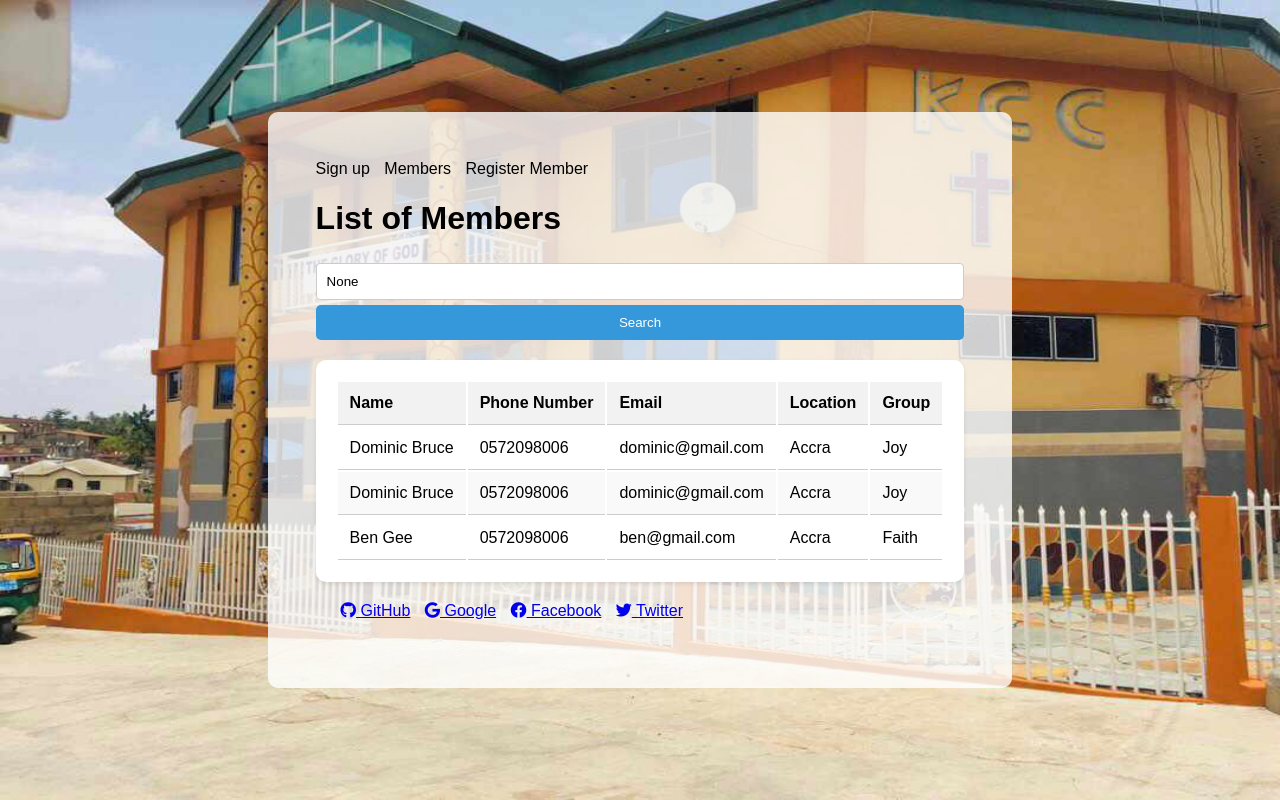
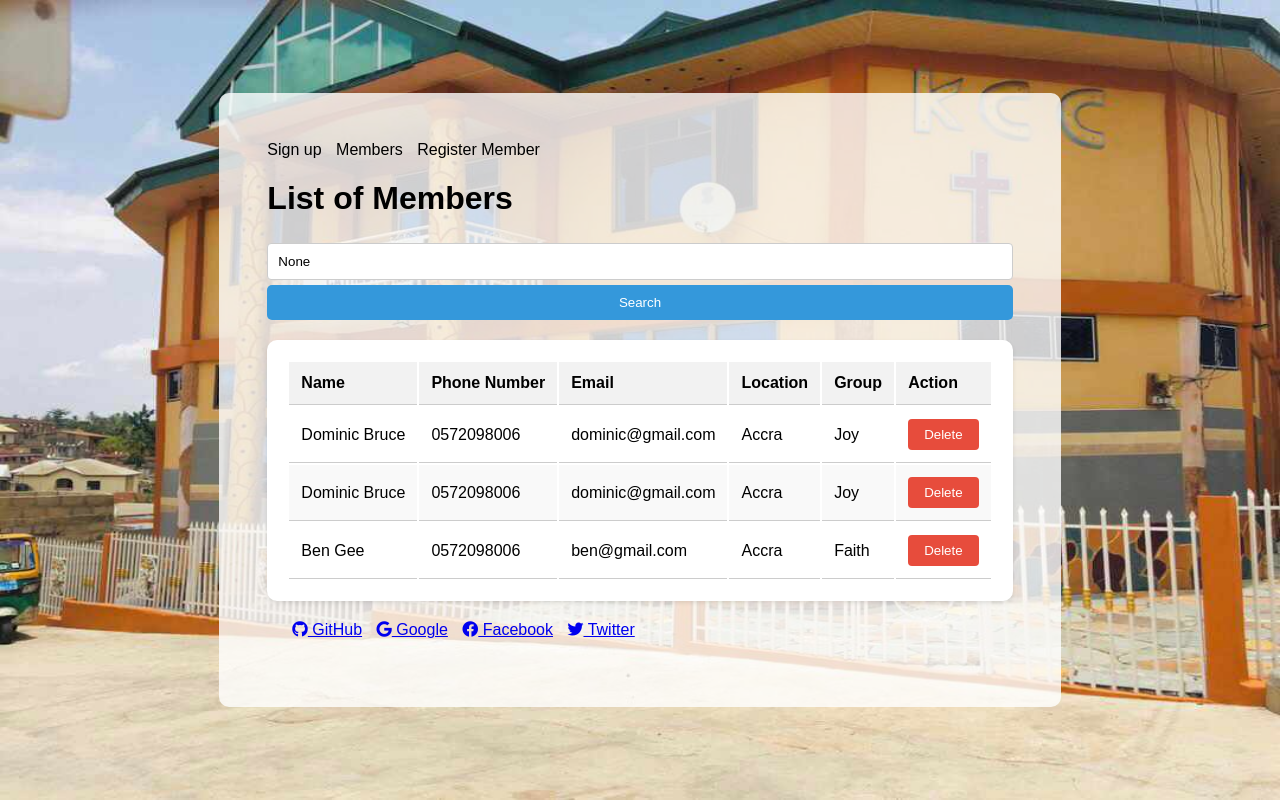
Before and after one commit to yeboahd24/church-project, a Django app: page /members/ in a window 1280 px wide. Run offline with Django 4.2, Linux system fonts and the light colour scheme; data comes from the database, SQL or seed files in the repository; both versions use the stored data as it was after the commit.

Commit message:
delete button

```diff
--- a/member/api_views/members.py
+++ b/member/api_views/members.py
@@ -1,18 +1,26 @@
-
 from django.shortcuts import render
 from django.core.paginator import Paginator
 from member.models import Member
 
+from django.shortcuts import redirect
+
+
 def list_members(request):
-    query = request.GET.get('q')
+    query = request.GET.get("q")
     if query:
         members = Member.objects.filter(name__icontains=query).order_by("id")
     else:
         members = Member.objects.all().order_by("id")
 
     paginator = Paginator(members, 10)  # Show 10 members per page
-    page_number = request.GET.get('page')
+    page_number = request.GET.get("page")
     page_obj = paginator.get_page(page_number)
 
-    context = {'page_obj': page_obj, 'query': query}
-    return render(request, 'members.html', context=context)
+    context = {"page_obj": page_obj, "query": query}
+    return render(request, "members.html", context=context)
+
+
+def delete_member(request, member_id):
+    member = Member.objects.get(id=member_id)
+    member.delete()
+    return redirect("member:members")
--- a/member/urls.py
+++ b/member/urls.py
@@ -1,5 +1,5 @@
 from member.api_views.add_member import create_member
-from member.api_views.members import list_members
+from member.api_views.members import list_members, delete_member
 
 from django.urls import path
 
@@ -9,4 +9,5 @@
 urlpatterns = [
     path("add-member/", create_member, name="add_member"),
     path("members/", list_members, name="members"),
+    path("delete-member/<int:member_id>/", delete_member, name="delete_member"),
 ]
--- a/templates/members.html
+++ b/templates/members.html
@@ -59,7 +59,17 @@
     tr:hover {
         background-color: #f1f1f1;
     }
-</style>
+
+    button.delete-button {
+        background-color: #e74c3c;
+        color: white;
+        border: none;
+        padding: 8px 16px;
+        border-radius: 4px;
+        cursor: pointer;
+    }
+
+    </style>
 <h1>List of Members</h1>
 <form method="get" action="">
   <input type="text" name="q" placeholder="Search by name" value="{{ query }}">
@@ -74,6 +84,7 @@
       <th>Email</th>
       <th>Location</th>
       <th>Group</th>
+      <th>Action</th>
     </tr>
   </thead>
   <tbody>
@@ -84,6 +95,12 @@
       <td>{{ member.email }}</td>
       <td>{{ member.location }}</td>
       <td>{{ member.group_type }}</td>
+      <td>
+       <form method="post" action="{% url 'member:delete_member' member.id %}">
+          {% csrf_token %}
+          <button type="submit" class="delete-button">Delete</button>
+        </form>
+      </td>
     </tr>
     {% endfor %}
   </tbody>
```
Also changed, not shown: member/api_views/add_member.py (+10 -8 lines), db.sqlite3, staff/api_views/urls.py (deleted).
